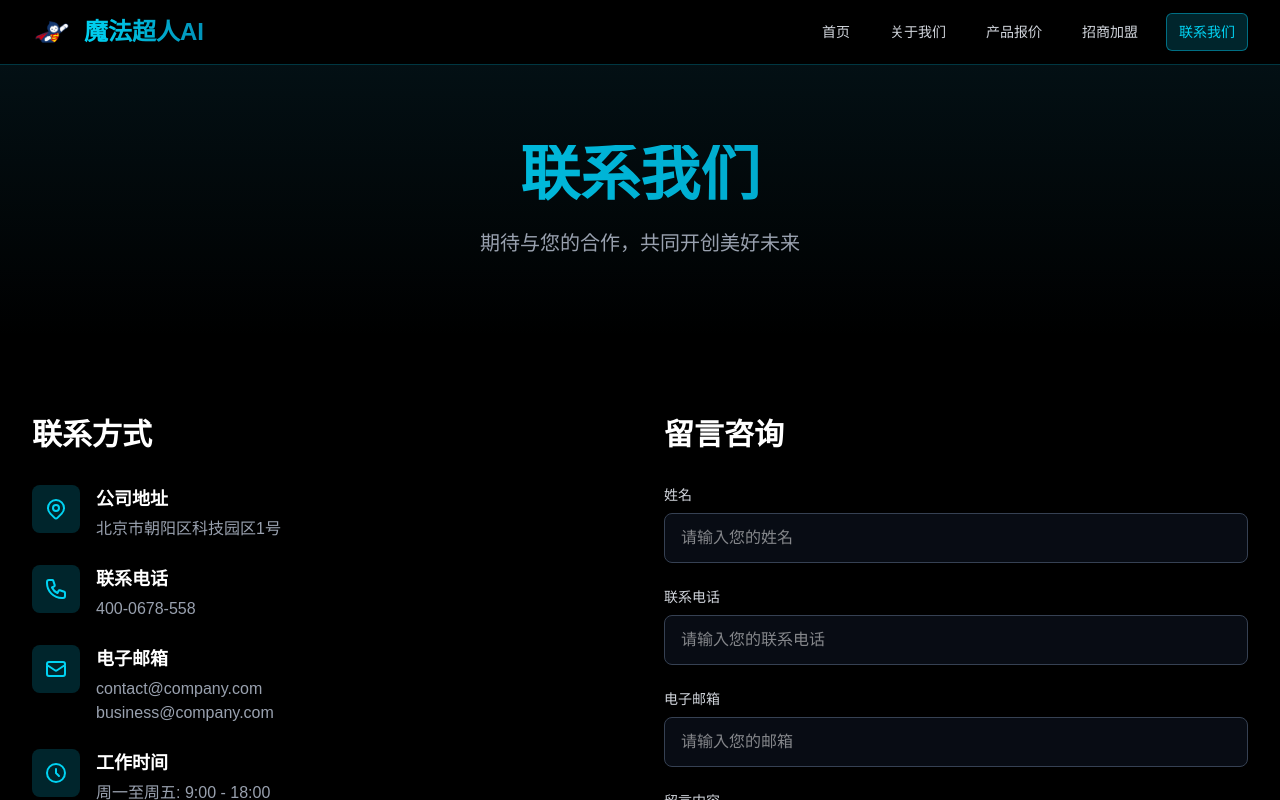
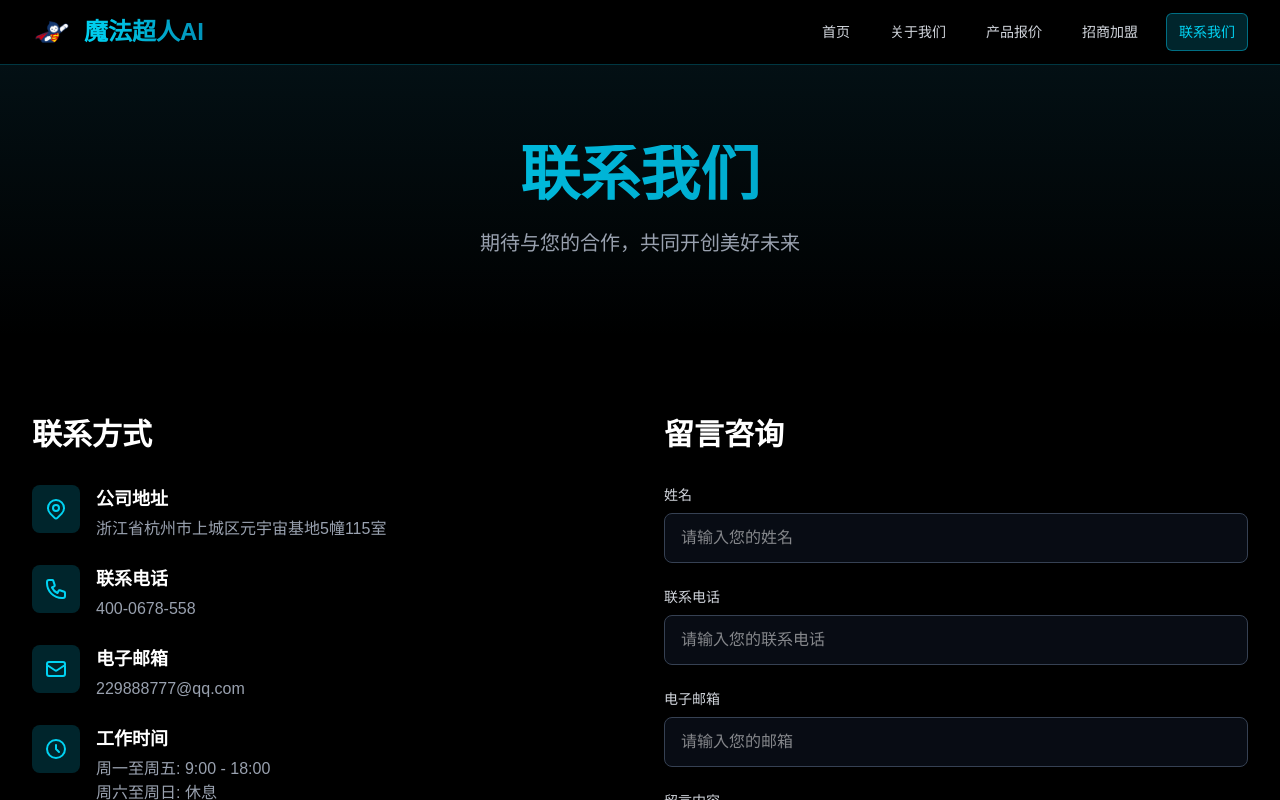
Before and after one commit to MFCR7788/sifan, a Next.js app: page /contact in a window 1280 px wide. Shown: the top 800 px of the page. Built offline with nearby package versions, Linux system fonts and the light colour scheme.

Commit message:
feat: 更新公司联系信息 - 地址和邮箱

```diff
--- a/src/app/contact/page.tsx
+++ b/src/app/contact/page.tsx
@@ -37,7 +37,7 @@ export default function ContactPage() {
                   </div>
                   <div>
                     <h3 className="text-lg font-semibold text-white mb-1">公司地址</h3>
-                    <p className="text-gray-400">北京市朝阳区科技园区1号</p>
+                    <p className="text-gray-400">浙江省杭州市上城区元宇宙基地5幢115室</p>
                   </div>
                 </div>
 
@@ -63,8 +63,7 @@ export default function ContactPage() {
                   </div>
                   <div>
                     <h3 className="text-lg font-semibold text-white mb-1">电子邮箱</h3>
-                    <p className="text-gray-400">contact@company.com</p>
-                    <p className="text-gray-400">business@company.com</p>
+                    <p className="text-gray-400">229888777@qq.com</p>
                   </div>
                 </div>
 
```
